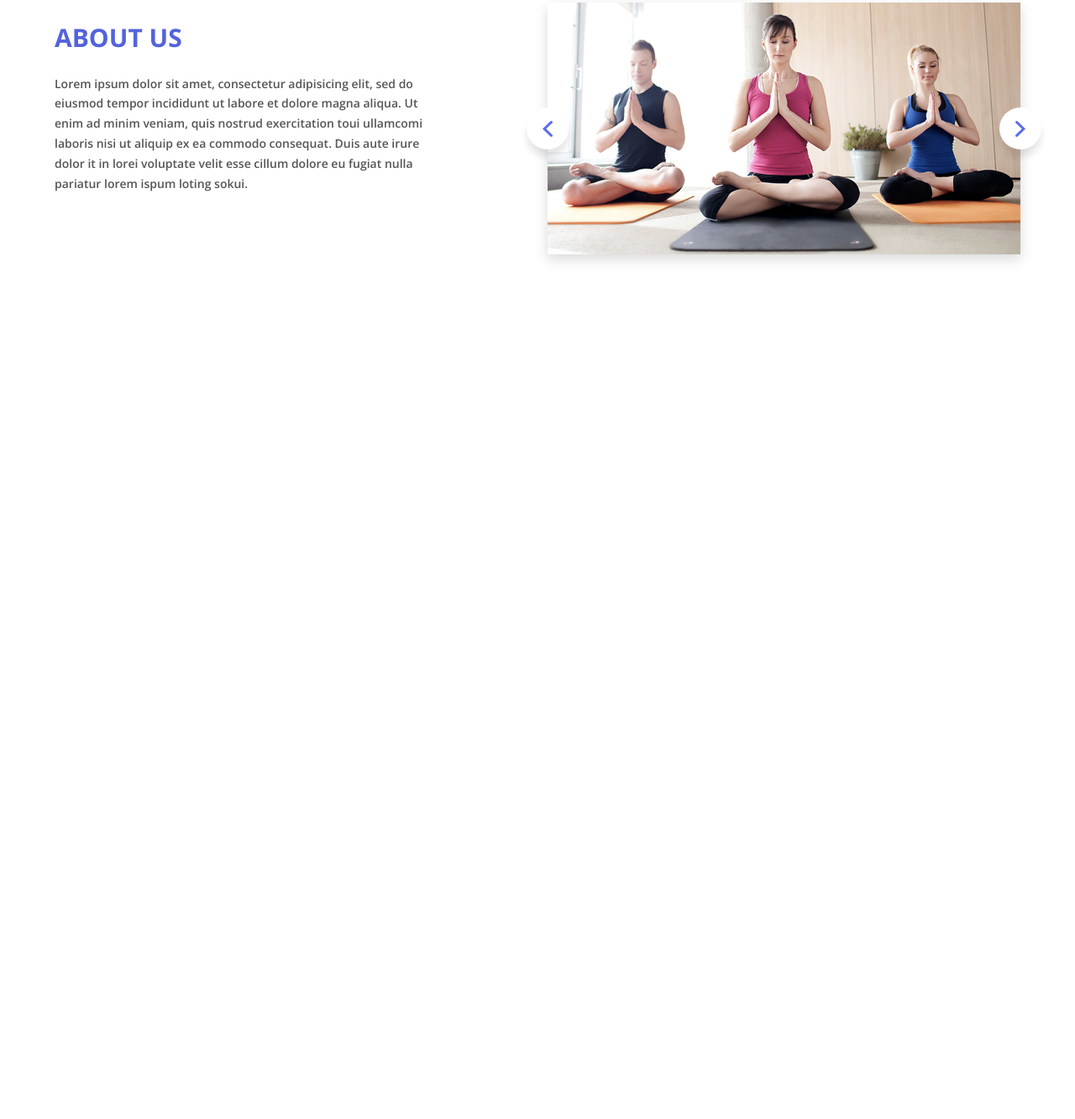
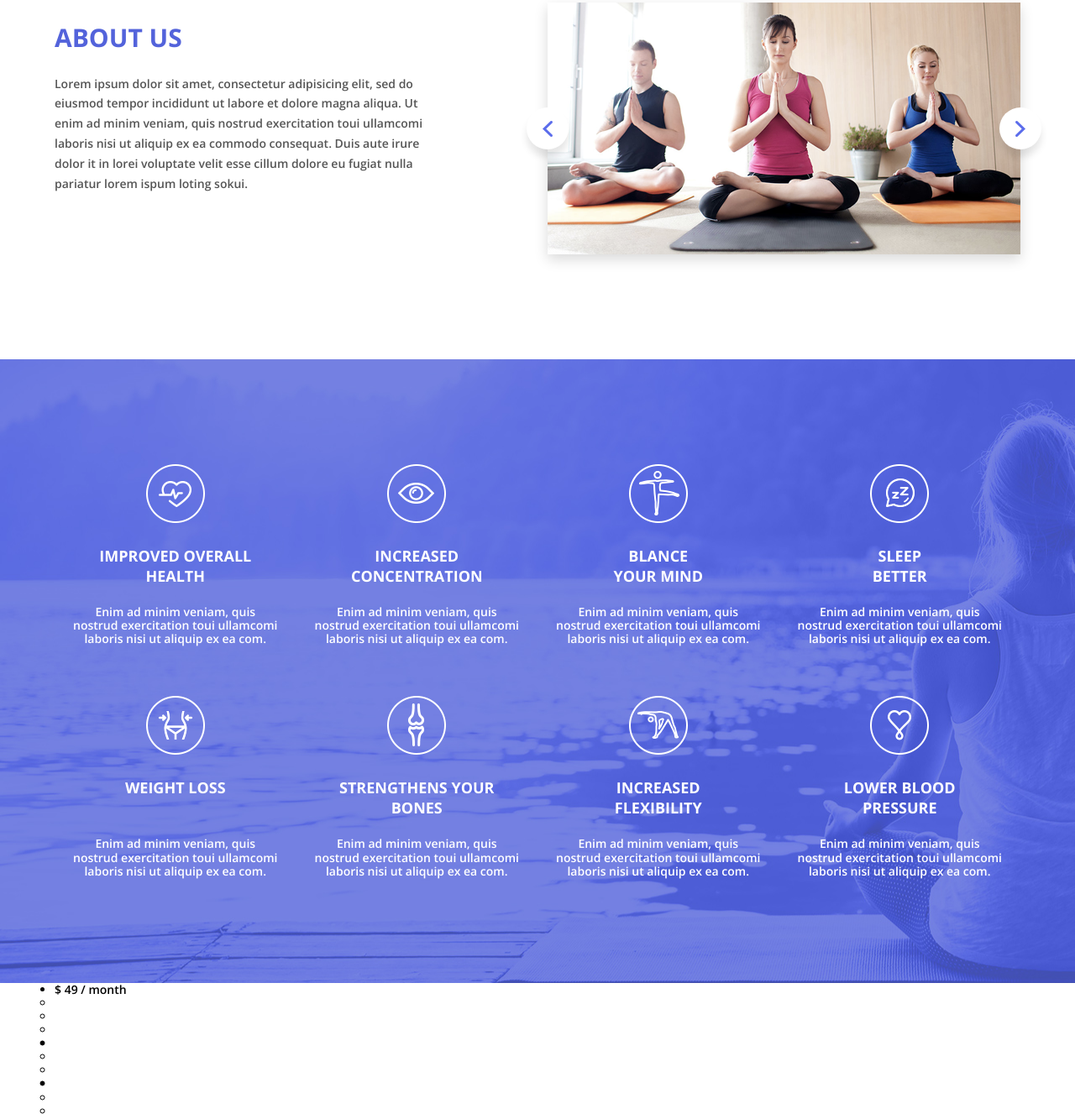
Before and after one commit to gufigufi/yoga, a website: page app/index.html in a window 1280 px wide. Shown: the part 2406-3739 px from the top of the page at 84% size. Before the commit the page ends 2834 px from the top, so only its background shows below. Drawn offline with nearby package versions, Linux system fonts and the light colour scheme; files that its build step writes are made by us from their sources.

Commit message:
features
features block

```diff
--- a/app/index.html
+++ b/app/index.html
@@ -168,6 +168,88 @@
     </div><!--wrap-->
 </section><!--aboutUs-->
 
+<div class="features">
+    <div class="wrap">
+        <ul class="features__container">
+            <li class="feature">
+                <img src="img/feature/feature-icon-1.png" alt="IMPROVED OVERALL HEALTH">
+                <h4 class="feature__title">IMPROVED OVERALL HEALTH</h4>
+                <p class="feature__description">Enim ad minim veniam, quis nostrud exercitation toui ullamcomi laboris nisi ut aliquip ex ea com.</p>
+            </li>
+            <li class="feature">
+                <img src="img/feature/feature-icon-2.png" alt="INCREASED CONCENTRATION">
+                <h4 class="feature__title">INCREASED CONCENTRATION</h4>
+                <p class="feature__description">Enim ad minim veniam, quis nostrud exercitation toui ullamcomi laboris nisi ut aliquip ex ea com.</p>
+            </li>
+            <li class="feature">
+                <img src="img/feature/feature-icon-3.png" alt="BLANCE YOUR MIND">
+                <h4 class="feature__title">BLANCE<br> YOUR MIND</h4>
+                <p class="feature__description">Enim ad minim veniam, quis nostrud exercitation toui ullamcomi laboris nisi ut aliquip ex ea com.</p>
+            </li>
+            <li class="feature">
+                <img src="img/feature/feature-icon-4.png" alt="SLEEP BETTER">
+                <h4 class="feature__title">SLEEP<br> BETTER</h4>
+                <p class="feature__description">Enim ad minim veniam, quis nostrud exercitation toui ullamcomi laboris nisi ut aliquip ex ea com.</p>
+            </li>
+            <li class="feature">
+                <img src="img/feature/feature-icon-5.png" alt="WEIGHT LOSS">
+                <h4 class="feature__title">WEIGHT LOSS</h4>
+                <p class="feature__description">Enim ad minim veniam, quis nostrud exercitation toui ullamcomi laboris nisi ut aliquip ex ea com.</p>
+            </li>
+            <li class="feature">
+                <img src="img/feature/feature-icon-6.png" alt="STRENGTHENS YOUR BONES">
+                <h4 class="feature__title">STRENGTHENS YOUR BONES</h4>
+                <p class="feature__description">Enim ad minim veniam, quis nostrud exercitation toui ullamcomi laboris nisi ut aliquip ex ea com.</p>
+            </li>
+            <li class="feature">
+                <img src="img/feature/feature-icon-7.png" alt="INCREASED FLEXIBILITY">
+                <h4 class="feature__title">INCREASED FLEXIBILITY</h4>
+                <p class="feature__description">Enim ad minim veniam, quis nostrud exercitation toui ullamcomi laboris nisi ut aliquip ex ea com.</p>
+            </li>
+            <li class="feature">
+                <img src="img/feature/feature-icon-8.png" alt="LOWER BLOOD PRESSURE">
+                <h4 class="feature__title">LOWER BLOOD PRESSURE</h4>
+                <p class="feature__description">Enim ad minim veniam, quis nostrud exercitation toui ullamcomi laboris nisi ut aliquip ex ea com.</p>
+            </li>
+        </ul><!--features__container-->
+    </div><!--wrap-->
+</div><!--features-->
+
+<div class="pricesAndBloquotes">
+    <div class="wrap">
+        <div class="prises">
+            <ul class="prises__list">
+                <li class="prise">
+                    <div class="prise__cost">
+                        <span class="prises__dolor">$ </span> 49 <span class="prises__month">/ month</span>
+                    </div>
+                    <ul class="prise__advantages">
+                        <li></li>
+                        <li></li>
+                        <li></li>
+                    </ul>
+                    <a href="" class="prise__buy"></a></li>
+                <li class="prise">
+                    <div class="prise__cost"></div>
+                    <ul class="prise__advantages">
+                        <li></li>
+                        <li></li>
+                        <li></li>
+                    </ul>
+                    <a href="" class="prise__buy"></a></li>
+                <li class="prise">
+                    <div class="prise__cost"></div>
+                    <ul class="prise__advantages">
+                        <li></li>
+                        <li></li>
+                        <li></li>
+                    </ul>
+                    <a href="" class="prise__buy"></a></li>
+            </ul>
+        </div><!--prises-->
+    </div><!--wrap-->
+</div><!--pricesAndBloquotes-->
+
 <!-- build:js js/vendor.js -->
 <!-- bower:js -->
 <script src="bower_components/jquery/dist/jquery.js"></script>
--- /dev/null
+++ b/app/sass/_features.sass
@@ -0,0 +1,24 @@
+.features
+  background: url("../img/features-bg.jpg") no-repeat
+  color: $white
+  padding: 125px 0
+  &__container
+    list-style: none
+    display: flex
+    flex-wrap: wrap
+.feature
+  width: 25%
+  text-align: center
+  margin-bottom: 60px
+  padding: 0 20px
+  box-sizing: border-box
+  &:nth-child(n+5)
+    margin-bottom: 0
+  &__title
+    margin: 25px auto
+    font-size: 18px
+    font-weight: 700
+    text-transform: uppercase
+    width: 75%
+    height: 45px
+    line-height: 1.3
--- a/app/sass/main.sass
+++ b/app/sass/main.sass
@@ -6,3 +6,4 @@
 @import "yogaProgram"
 @import "mainGallery"
 @import "aboutUs"
+@import "features"
```
Also changed, not shown: app/css/main.css, app/img/feature/feature-icon-1.png (renamed from app/img/feture/feture-icon-1.png), app/img/feature/feature-icon-2.png (renamed from app/img/feture/feture-icon-2.png), app/img/feature/feature-icon-3.png (renamed from app/img/feture/feture-icon-3.png), app/img/feature/feature-icon-4.png (renamed from app/img/feture/feture-icon-4.png), app/img/feature/feature-icon-5.png (renamed from app/img/feture/feture-icon-5.png), app/img/feature/feature-icon-6.png (renamed from app/img/feture/feture-icon-6.png), app/img/feature/feature-icon-7.png (renamed from app/img/feture/feture-icon-7.png), app/img/feature/feature-icon-8.png (renamed from app/img/feture/feture-icon-8.png), app/img/prices.png (added).
